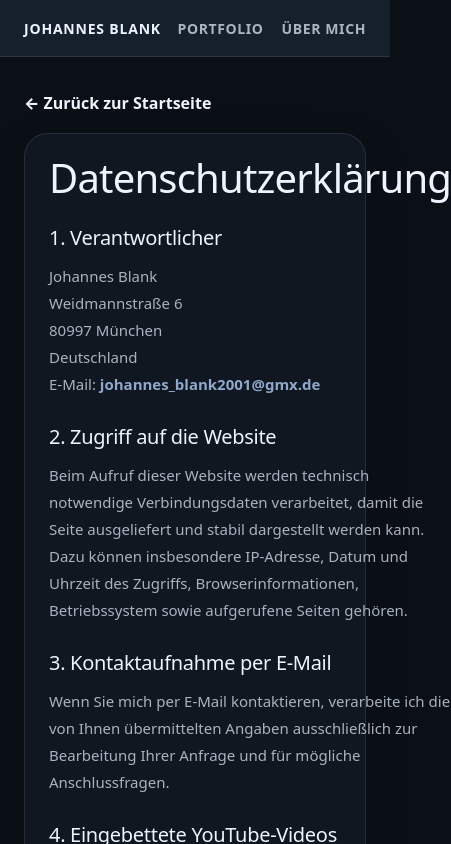
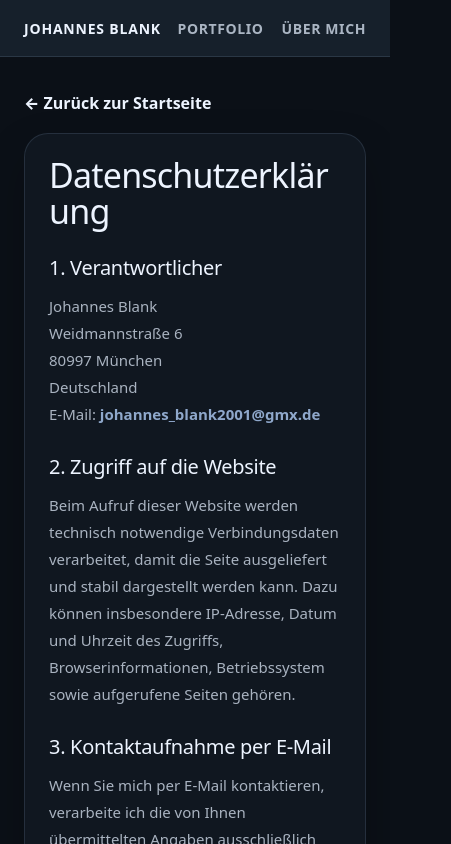
Before and after one commit to Luckyhanni/Portfolio, a Next.js app: page /datenschutz in a window 390 px wide. Shown: the top 844 px of the page, 451 px wide, since content can reach past the window. Built offline with nearby package versions, Linux system fonts and the light colour scheme.

Commit message:
eigentlich fertig

```diff
--- a/src/app/datenschutz/page.tsx
+++ b/src/app/datenschutz/page.tsx
@@ -173,9 +173,10 @@ const styles: Record<string, React.CSSProperties> = {
   },
   h1: {
     margin: 0,
-    fontSize: 40,
-    lineHeight: 1.02,
+    fontSize: "clamp(34px, 7vw, 40px)",
+    lineHeight: 1.05,
     letterSpacing: -0.8,
+    overflowWrap: "anywhere",
   },
   h2: {
     margin: 0,
@@ -187,10 +188,12 @@ const styles: Record<string, React.CSSProperties> = {
     color: vars.textMuted,
     lineHeight: 1.8,
     fontSize: 15,
+    overflowWrap: "anywhere",
   },
   link: {
     color: vars.accentStrong,
     textDecoration: "none",
     fontWeight: 800,
+    overflowWrap: "anywhere",
   },
 };
--- a/src/app/impressum/page.tsx
+++ b/src/app/impressum/page.tsx
@@ -142,9 +142,10 @@ const styles: Record<string, React.CSSProperties> = {
   },
   h1: {
     margin: 0,
-    fontSize: 40,
-    lineHeight: 1.02,
+    fontSize: "clamp(34px, 7vw, 40px)",
+    lineHeight: 1.05,
     letterSpacing: -0.8,
+    overflowWrap: "anywhere",
   },
   h2: {
     margin: 0,
@@ -156,10 +157,12 @@ const styles: Record<string, React.CSSProperties> = {
     color: vars.textMuted,
     lineHeight: 1.8,
     fontSize: 15,
+    overflowWrap: "anywhere",
   },
   link: {
     color: vars.accentStrong,
     textDecoration: "none",
     fontWeight: 800,
+    overflowWrap: "anywhere",
   },
 };
--- a/src/app/page.tsx
+++ b/src/app/page.tsx
@@ -66,7 +66,7 @@ export default function Home() {
               </p>
             </div>
 
-            <div style={styles.heroRight}>
+            <div className="heroRight" style={styles.heroRight}>
               <div style={styles.photoWrap}>
                 <Image
                   src="/profile.jpg"
@@ -122,15 +122,16 @@ export default function Home() {
                 Bachelorarbeit zu KI-gestützten NPC-Dialogen.
               </p>
 
-              <div style={styles.aboutMetaRow}>
-                <p style={styles.p}>
+              <div className="aboutMetaRow" style={styles.aboutMetaRow}>
+                <p className="aboutEmail" style={styles.p}>
                   E-Mail:{" "}
-                  <a style={styles.link} href="mailto:Johannes_blank2001@gmx.de">
-                    Johannes_blank2001@gmx.de
+                  <a style={styles.link} href="mailto:johannes_blank2001@gmx.de">
+                    johannes_blank2001@gmx.de
                   </a>
                 </p>
 
                 <a
+                  className="downloadBtn"
                   href="/JohannesBlank_Lebenslauf.pdf"
                   download
                   style={styles.downloadBtn}
@@ -163,6 +164,39 @@ export default function Home() {
           </div>
         </div>
       </footer>
+
+      <style>{`
+        @media (max-width: 640px) {
+          .heroRight {
+            margin-left: auto !important;
+            margin-right: auto !important;
+            justify-content: center !important;
+          }
+
+          .aboutMetaRow {
+            grid-template-columns: 1fr !important;
+            row-gap: 12px;
+          }
+
+          .aboutEmail {
+            overflow-wrap: anywhere;
+          }
+
+          .downloadBtn {
+            width: 100%;
+          }
+
+          .projectContentRow {
+            justify-content: flex-start !important;
+          }
+
+          .projectImageColumn,
+          .projectImageColumnCompact {
+            margin-left: auto;
+            margin-right: auto;
+          }
+        }
+      `}</style>
 
     </main>
   );
@@ -316,7 +350,7 @@ function ProjectCard({
       className="projectLink"
     >
       <div className="projectRow" style={styles.projectRow}>
-        <div style={styles.projectContentRow}>
+        <div className="projectContentRow" style={styles.projectContentRow}>
           <div style={styles.projectMainColumn}>
             <div className="projectHeading" style={{ display: "flex", alignItems: "baseline", gap: 10, flexWrap: "wrap" }}>
               <h3 className="projectTitle" style={{ ...styles.h3, margin: 0, color: stylesVars.text }}>{project.title}</h3>
@@ -348,6 +382,11 @@ function ProjectCard({
 
           {projectVisualSrc ? (
             <div
+              className={
+                projectUsesLogoPanel
+                  ? "projectImageColumnCompact"
+                  : "projectImageColumn"
+              }
               style={
                 projectUsesLogoPanel
                   ? styles.projectImageColumnCompact
@@ -818,7 +857,12 @@ const styles: Record<string, React.CSSProperties> = {
     fontSize: 14,
   },
 
-  link: { color: stylesVars.accent, textDecoration: "none", fontWeight: 800 },
+  link: {
+    color: stylesVars.accent,
+    textDecoration: "none",
+    fontWeight: 800,
+    overflowWrap: "anywhere",
+  },
   downloadBtn: {
     display: "inline-flex",
     alignItems: "center",
```
